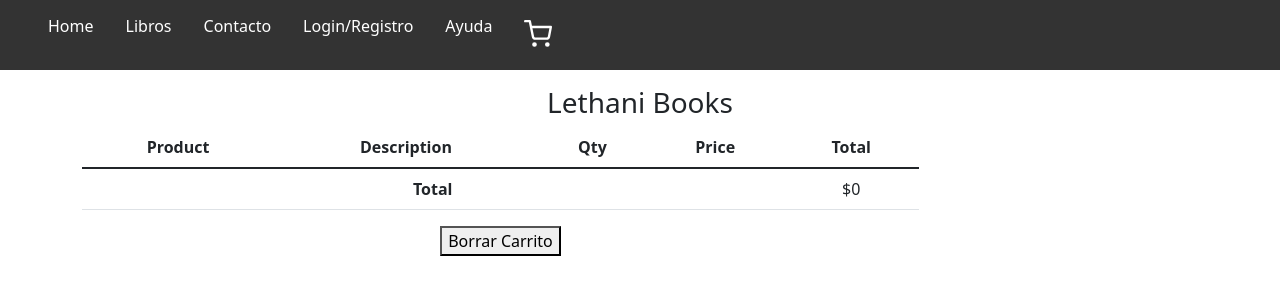
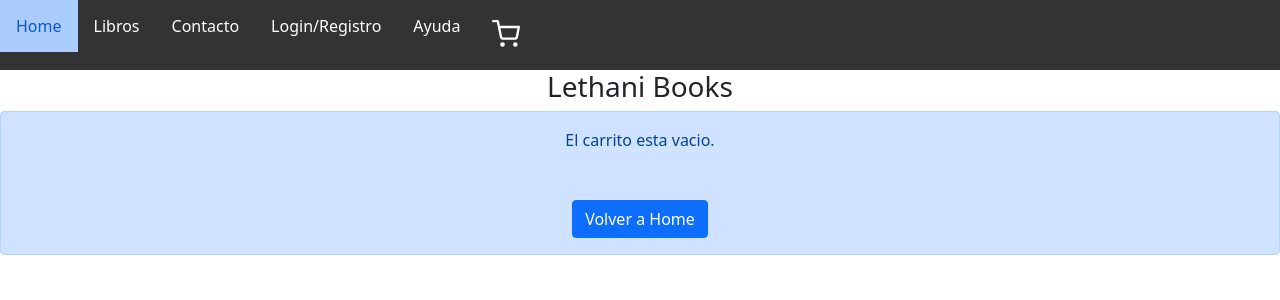
Before and after one commit to PMMaidana/reactecommerce, a React (Create React App) app: page /cart in a window 1280 px wide. Shown: the top 300 px of the page. Built offline with nearby package versions, Linux system fonts and the light colour scheme.

Commit message:
cartView

```diff
--- a/src/components/Cart/Cart.js
+++ b/src/components/Cart/Cart.js
@@ -1,27 +1,30 @@
 import { useAppContext } from "../../context/AppContext"
+import { useState, useEffect } from "react";
+import { Link } from 'react-router-dom'
 
 const Cart = () => {
 
     const {listaCarrito , borrarListado, precioTotal, borrarItem} = useAppContext()
 
-    {/* <div className="Cart">
+    const [ emptyCart, setEmptyCart ] = useState(true)
 
-            <div className="Cart-Container">
-            {listaCarrito.map(pro =><div>
-                <p>{ pro.name}</p>
-                <p><img src={`${pro.url}`} /></p>
-                <p>{ pro.quantity}</p>
-                <button onClick="" className="delete-btn"> X </button>
-
-                </div>
-                )}
-                {precioTotal()}
-            <button className="remove" onClick={borrarListado} >Borrar Carrito</button>
-            </div>
-        </div> */}
-
+    useEffect (() => {
+        if (listaCarrito.length !== 0){
+            setEmptyCart(false);
+        }else{setEmptyCart(true)}
+    })
 
     return (
+    <>
+    {emptyCart ?
+
+    <div className="alert alert-primary" role="alert">El carrito esta vacio.
+    <br />
+        <Link to="/">
+        <button className="btn btn-primary mt-5">Volver a Home</button>
+        </Link>
+    </div>
+        :
 
         <div className="container bootstrap snippets bootdey">
     <div className="col-md-9 col-sm-8 content">
@@ -45,17 +48,18 @@ const Cart = () => {
                                 <>
 
                                 <tr>
-
-                                    <td><img src={`${prod.url}`} className="img-cart" /></td>
+                                    <div className={prod.id}></div>
+                                    <div><td><img src={`${prod.url}`} className="img-cart" /></td></div>
                                     <td><strong>{prod.name}</strong><p>{prod.categoria}</p></td>
                                     <td>
                                     <form className="form-inline">
                                         <p className="form-control">{prod.quantity}</p>
-                                        <button onClick={() => borrarItem(prod.id)}><i className="fa fa-trash-o">X</i></button>
+                                        <button onClick={(e) => borrarItem(prod.id, e)} className="btn btn-secondary">X</button>
                                     </form>
                                     </td>
                                     <td>${prod.price}</td>
-                                    <td>({prod.quantity*prod.price})</td>
+                                    <td>({(prod.quantity*prod.price).toFixed(2)})</td>
+
                                 </tr>
 
                                 <tr>
@@ -72,15 +76,16 @@ const Cart = () => {
                                 </tr>
                                 </tfoot>
                         </table>
-                        <button className="remove" onClick={borrarListado} >Borrar Carrito</button>
+                        <button className="btn btn-danger" onClick={borrarListado} >Borrar Carrito</button>
                     </div>
-                </div>
+                    </div>
+                    </div>
                 </div>
             </div>
         </div>
     </div>
-</div>
-
+    }
+    </>
     )
 }
 
--- a/src/components/ItemList/Item.css
+++ b/src/components/ItemList/Item.css
@@ -4,5 +4,4 @@
     margin: auto;
     text-align: center;
     font-family: arial;
-    background-color: whitesmoke;
   }
--- a/src/components/ItemList/Item.js
+++ b/src/components/ItemList/Item.js
@@ -1,9 +1,11 @@
 import './Item.css';
+import 'bootstrap/dist/css/bootstrap.css';
 import { Link } from 'react-router-dom'
 
 function Item({item}) {
     return (
         <>
+            <div className="col-4">
                 <div className="card" key={item.id}>
                     <div>
                         {item.name}
@@ -12,9 +14,10 @@ function Item({item}) {
                         <img src={item.url} alt='img' />
                     </div>
                     <div>
-                    {`precio ${item.price}`}<br/>
+                        {`precio $ ${item.price}`}<br/>
                     </div>
-                <Link to={`/detalle/${item.id}`}><button>Detalles</button></Link>
+                    <Link to={`/detalle/${item.id}`}><button className="btn btn-primary">Detalles</button></Link>
+                </div>
             </div>
         </>
     )
--- a/src/components/ItemList/ItemList.js
+++ b/src/components/ItemList/ItemList.js
@@ -3,10 +3,10 @@ import Item from './Item'
 
 function ItemList({items}) {
     return (
-        <div key={items.id}>
-           <ul>
+        <div className="container">
+            <div className="row">
                 { items.map((item)=>  <Item item={item} />  )  }
-            </ul>
+            </div>
         </div>
     )
 }
--- a/src/context/AppContext.js
+++ b/src/context/AppContext.js
@@ -11,7 +11,7 @@ function AppContextProvider({children}) {
     function agregarAlCarrito(prod, cantidad) {
 
         const index = listaCarrito.findIndex(i => i.id == prod.id);
-        console.log(`este es el index ${index}`);
+        console.log(`este es el index ${index}, ${prod.id}`);
 
         if (index > -1) {
             const oldQy = listaCarrito[index].quantity;
@@ -24,8 +24,10 @@ function AppContextProvider({children}) {
         }
     }
 
-    const borrarItem = (item) => {
+    const borrarItem = (item, e) => {
+        e.preventDefault();
         const borrarProd = listaCarrito.filter((prod) => prod.id !== item);
+        console.log(borrarProd)
         return setListaCarrito(borrarProd);
     }
 
@@ -34,7 +36,7 @@ function AppContextProvider({children}) {
     }
 
     const precioTotal =()=>{
-        return listaCarrito.reduce((acum, valor)=>(acum + (valor.quantity * valor.price)), 0)
+        return listaCarrito.reduce((acum, valor)=>(acum + (valor.quantity * valor.price)), 0).toFixed(2);
     }
 
 
```
Lines whose indentation alone changed are shown as unchanged.
